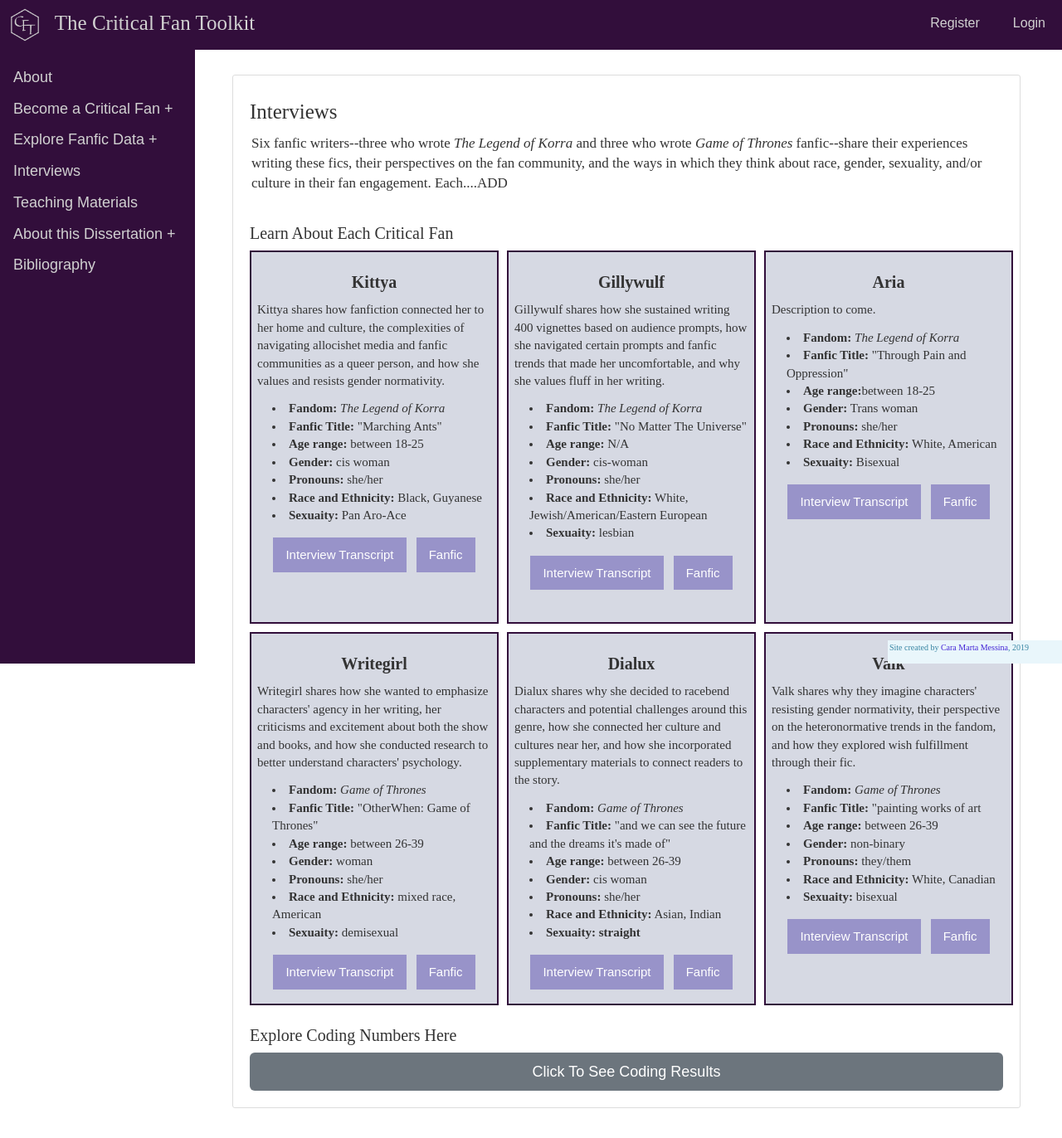
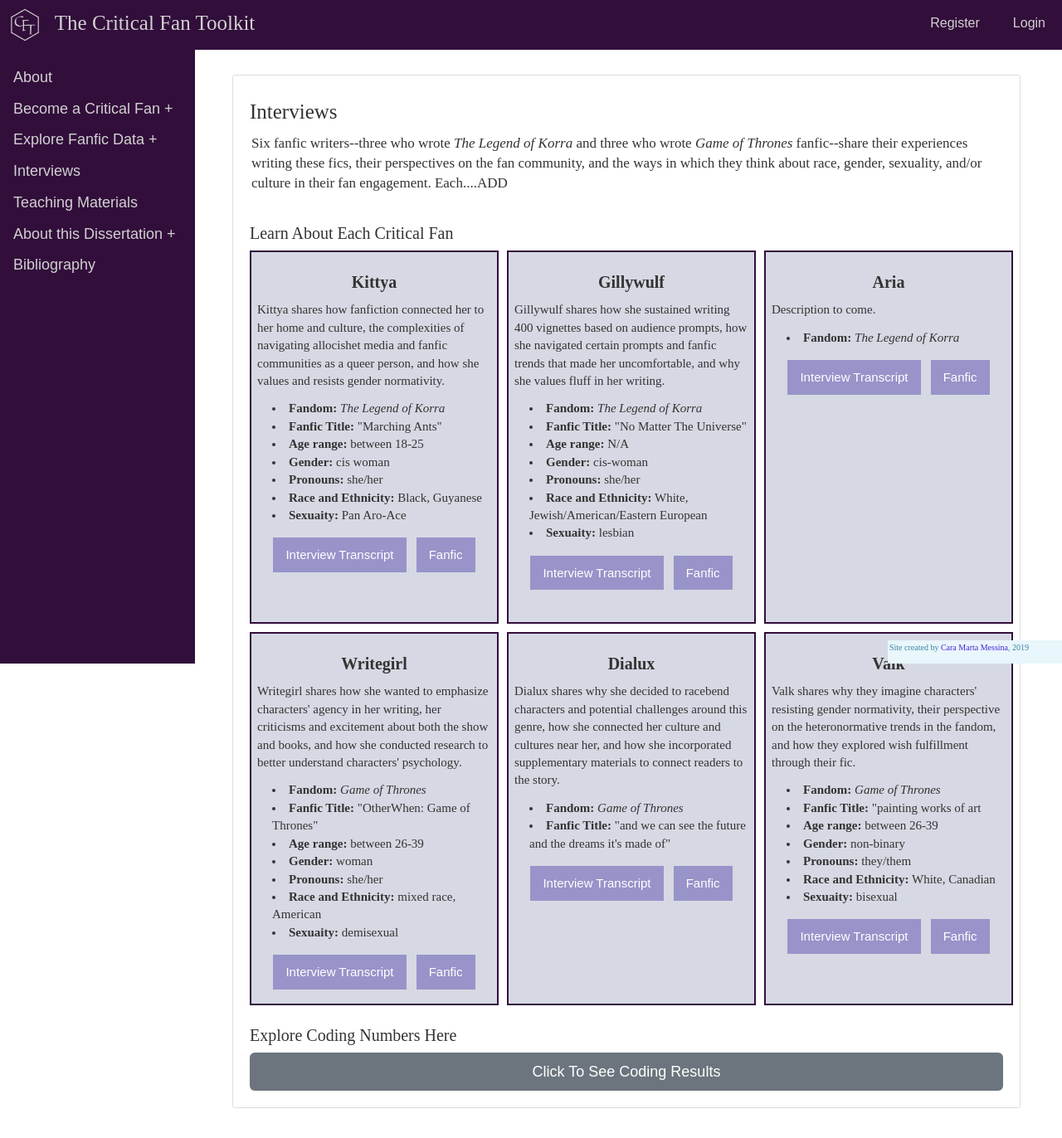
Before and after one commit to caramessina/cft-website-update, a Flask app: page /interviews in a window 1280 px wide. Shown: the top 1372 px of the page at 83% size. Run offline with Flask 2, Linux system fonts and the light colour scheme; some libraries are stand-ins or nearby versions; some web fonts are replaced.

Commit message:
Update _interview_grid.html

```diff
--- a/CFT/templates/includes/_interview_grid.html
+++ b/CFT/templates/includes/_interview_grid.html
@@ -36,12 +36,12 @@
 <p>Description to come.</p>
 <ul>
   <li><strong>Fandom:</strong> <em>The Legend of Korra</em></li>
-  <li><strong>Fanfic Title:</strong> "Through Pain and Oppression"</li>
+  <!--<li><strong>Fanfic Title:</strong> "Through Pain and Oppression"</li>
   <li><strong>Age range:</strong>between 18-25 </li>
   <li><strong>Gender:</strong> Trans woman</li>
   <li><strong>Pronouns:</strong> she/her</li>
   <li><strong>Race and Ethnicity:</strong> White, American</li>
-  <li><strong>Sexuaity:</strong> Bisexual</li>
+  <li><strong>Sexuaity:</strong> Bisexual</li>-->
 </ul>
 <a class="button" href="{{ url_for('interview_aria') }}">Interview Transcript</a>
 <a class="button" href="https://archiveofourown.org/works/3583326/chapters/7900731">Fanfic</a>
@@ -69,11 +69,11 @@
 <ul>
   <li><strong>Fandom:</strong> <em>Game of Thrones</em></li>
   <li><strong>Fanfic Title:</strong> "and we can see the future and the dreams it's made of"</li>
-  <li><strong>Age range:</strong> between 26-39</li>
+  <!--<li><strong>Age range:</strong> between 26-39</li>
   <li><strong>Gender:</strong> cis woman</li>
   <li><strong>Pronouns:</strong> she/her </li>
   <li><strong>Race and Ethnicity:</strong> Asian, Indian</li>
-  <li><strong>Sexuaity: straight</strong></li>
+  <li><strong>Sexuaity: straight</strong></li>-->
 </ul>
 <a class="button" href="{{ url_for('interview_dia') }}">Interview Transcript</a>
 <a class="button" href="https://archiveofourown.org/works/15783822">Fanfic</a>
```
